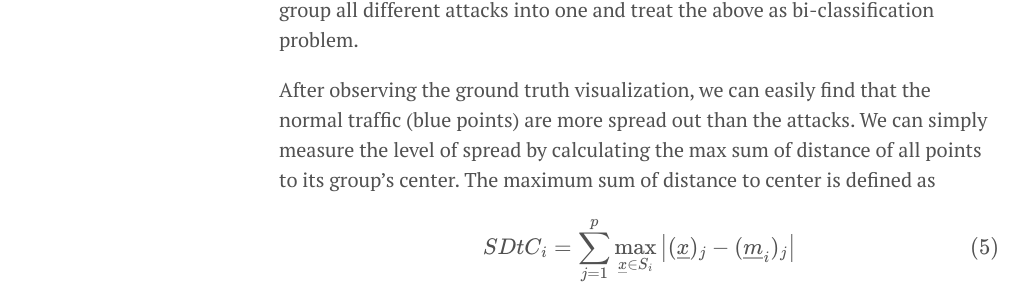
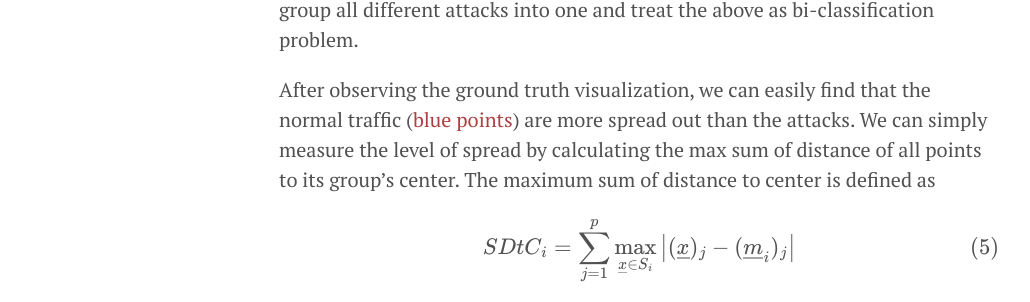
Before and after one commit to yinsenm/yinsenm.github.io, a Jekyll site: the page built from _posts/2014-08-18-kdd99-cluster.md, in a window 1280 px wide and 900 px high, scrolled down 7887 px. Shown: the part 184-486 px from the top of the window, without its empty margins (1-1031 px from the left). Built offline with Jekyll 4.4.1, drawn with Linux system fonts in a browser that asks for light colours; formulas are drawn with MathJax 3; comment, search, counter and statistics services are not loaded.

Commit message:
revision

```diff
--- a/_posts/2014-08-18-kdd99-cluster.md
+++ b/_posts/2014-08-18-kdd99-cluster.md
@@ -121,6 +121,8 @@ ans =
 
 Since $$1.9623$$ and $$1.3507$$ are much larger than the rest, we can visualize using the first two vectors in $$Y$$. All data points are colored by their ground truth and there are [five categories](http://cseweb.ucsd.edu/~elkan/tabulate.html) summarized in the table below.
 
+<a id = 'fig1'></a>
+
 <p align="center">
    <img src="/figure/kdd99/groundtruth.png" alt="The ground truth">
 </p>
@@ -141,8 +143,9 @@ Code|Type of attack|Number|Color
 
 ### Local Density
 
-![LD Proformance](/figure/kdd99/LD.png)
-
+<p align="center">
+   <img src="/figure/kdd99/LD.png" alt="LD Proformance">
+</p>
 
 Cluster|Color|Elements|C1|C2|C3|C5|Purity|MDtC
 ---|---|---|---|---|---|---|---|---
@@ -197,7 +200,7 @@ Since the unsupervised learning is evaluated by how well they grouped the ground
 
 It is somewhat difficult to calculate attack type wise precision such as DoS, probe detection rate. Since unsupervised learning lacks important labeling information, its performance in multiple classification problem should be considerably bad than some supervised learning methods for example random forest, svm etc. However, it is more essential for us to detect the attack from the normal than to further know its type. Life would be a lot of easier, if we can group all different attacks into one and treat the above as bi-classification problem.
 
-After observing the ground truth visualization, we can easily find that the normal traffic (blue points) are more spread out than the attacks. We can simply measure the level of spread by calculating the max sum of distance of all points to its group's center. The maximum sum of distance to center is defined as
+After observing the ground truth visualization, we can easily find that the normal traffic ([blue points](#fig1)) are more spread out than the attacks. We can simply measure the level of spread by calculating the max sum of distance of all points to its group's center. The maximum sum of distance to center is defined as
 
 $$
 \begin{equation}
```
